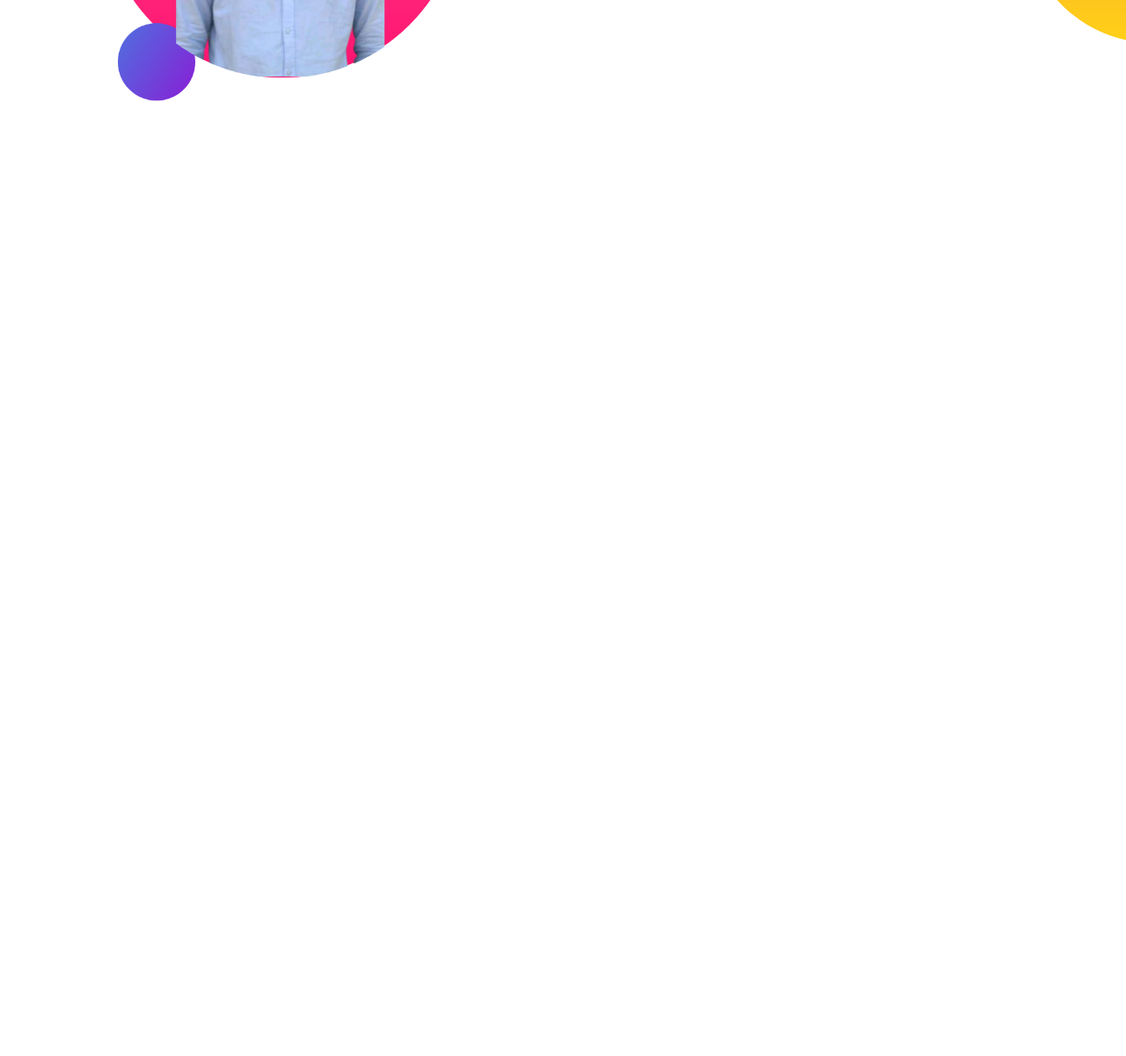
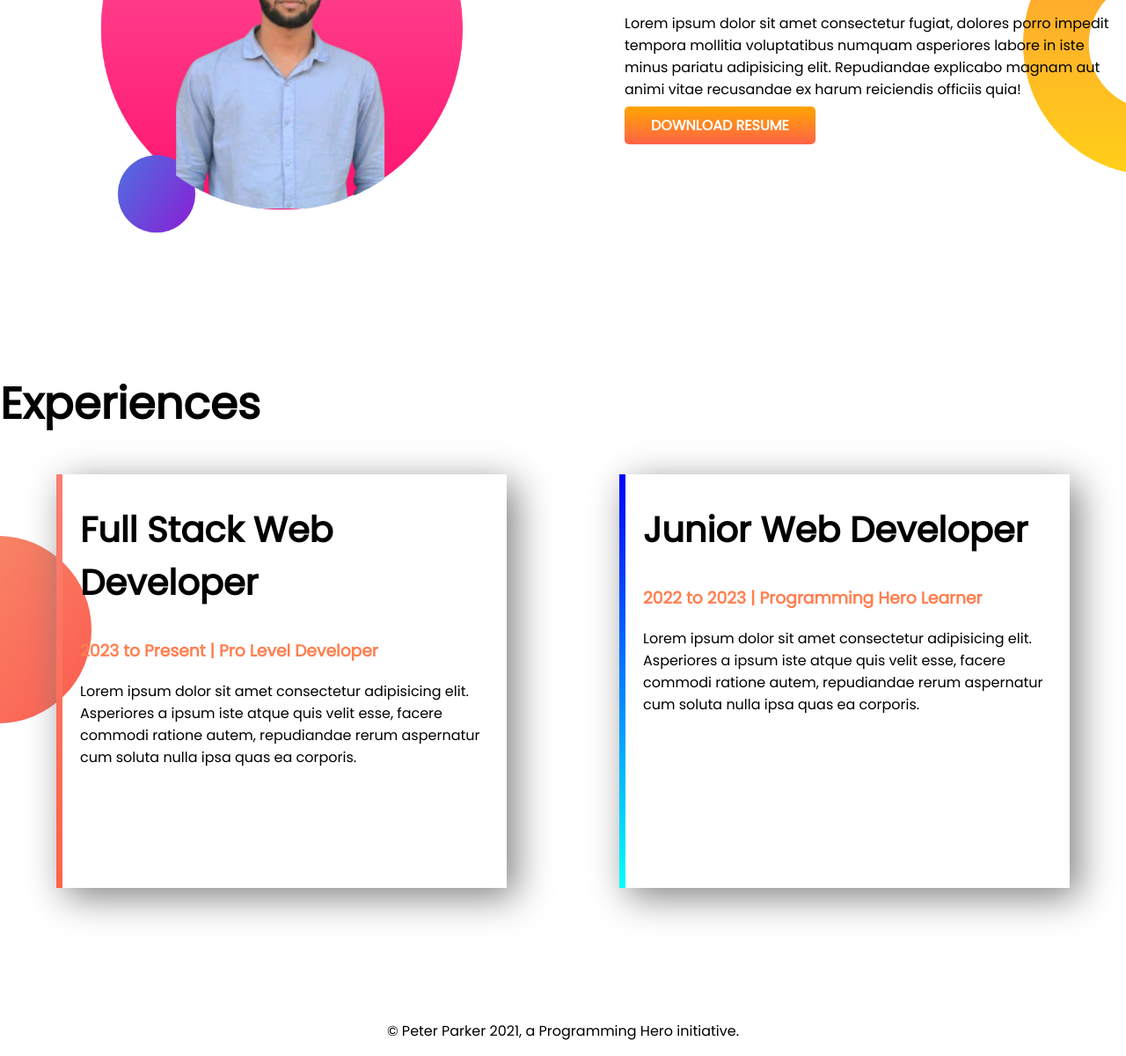
Before and after one commit to minhaj115/developer-portfolio, a plain HTML site: page index.html in a window 1280 px wide. Shown: the part 786-1986 px from the top of the page at 88% size. Before the commit the page ends 908 px from the top, so only its background shows below. Drawn offline with Linux system fonts and the light colour scheme.

Commit message:
finish project

```diff
--- a/index.html
+++ b/index.html
@@ -13,7 +13,7 @@
 </head>
 
 <body>
-     <section class="top-banner">
+     <section class="top-banner flexible-container">
           <div class="first-sec">
                <h1>Welcome To</h1>
                <h1> <span class="name-color">Minhajul Islam</span> World !</h1>
@@ -29,7 +29,7 @@
                <img src="./images/my-bg (1).png" alt="">
           </div>
      </section>
-     <section class="bottom-banner">
+     <section class="bottom-banner flexible-container">
           <div class="first-sec">
                <img src="./images/my-bg22.png" alt="">
           </div>
@@ -41,6 +41,29 @@
                <a class="btn-h" target="_blank" href="https://www.youtube.com/">DOWNLOAD RESUME</a>
           </div>
      </section>
+     <section class="experience-banner">
+          <h1>Experiences</h1>
+          <div class="flexible-container">
+               <div id="fu-we-dev" class="last-sec">
+                    <h2>Full Stack Web Developer</h2>
+                    <h3 class="name-color">2023 to Present | Pro Level Developer</h3>
+                    <p>Lorem ipsum dolor sit amet consectetur adipisicing elit. Asperiores a ipsum iste atque quis velit
+                         esse, facere commodi ratione autem, repudiandae rerum aspernatur cum soluta nulla ipsa quas ea
+                         corporis.</p>
+               </div>
+               <div id="ju-we-dev" class="last-sec">
+                    <h2>Junior Web Developer</h2>
+                    <h3 class="name-color">2022 to 2023 | Programming Hero Learner</h3>
+                    <p>Lorem ipsum dolor sit amet consectetur adipisicing elit. Asperiores a ipsum iste atque quis velit
+                         esse, facere commodi ratione autem, repudiandae rerum aspernatur cum soluta nulla ipsa quas ea
+                         corporis.</p>
+               </div>
+          </div>
+     </section>
+     <footer>
+          <p>© Peter Parker 2021, a Programming Hero initiative.</p>
+     </footer>
+
 </body>
 
 </html>
--- a/style.css
+++ b/style.css
@@ -5,11 +5,15 @@ body{
 h1{
      font-size: 50px;
 }
+h2{
+     font-size: 40px;
+}
 .name-color{
      color: coral;
 }
-section{
+.flexible-container{
      display: flex;
+     margin-bottom: 150px;
 }
 .first-sec{
      width: 50%;
@@ -37,3 +41,31 @@ section{
      background-repeat: no-repeat;
      background-position: right;
 }
+.experience-banner{
+     background-image: url(images/exp-bg.png);
+     background-repeat: no-repeat;
+     background-position: left;
+}
+.last-sec{
+     width: 80%;
+     margin-left: 5%;
+     margin-right: 5%;
+     padding-left: 20px;
+     padding-bottom: 120px;
+     box-shadow: 10px 10px 40px gray;
+}
+#ju-we-dev{
+     border-left: 7px
+      solid;
+     border-image: linear-gradient(blue, cyan);
+     border-image-slice: 1;
+}
+#fu-we-dev{
+     border-left: 7px
+      solid;
+     border-image: linear-gradient( salmon ,tomato);
+     border-image-slice: 1;
+}
+footer p{
+     text-align: center;
+}
```
